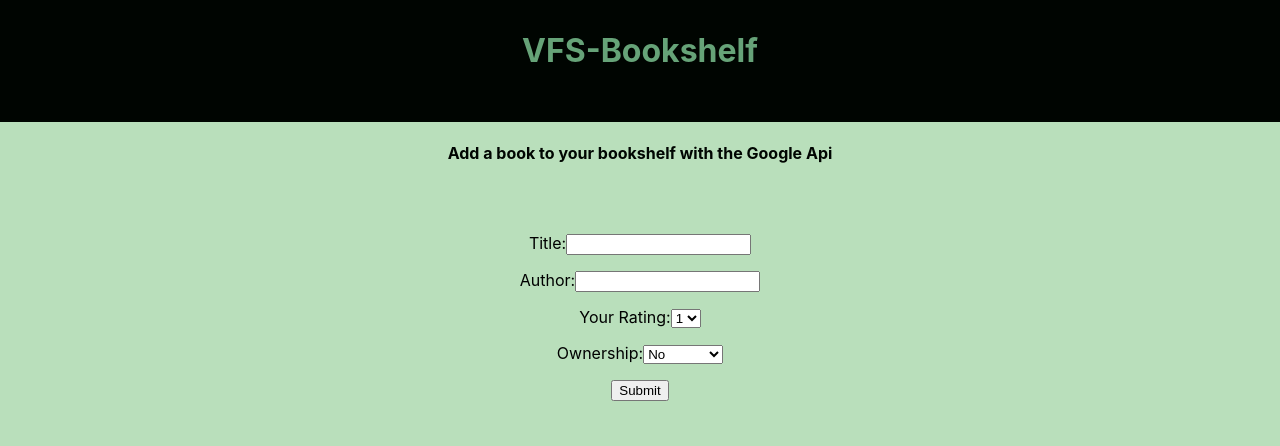
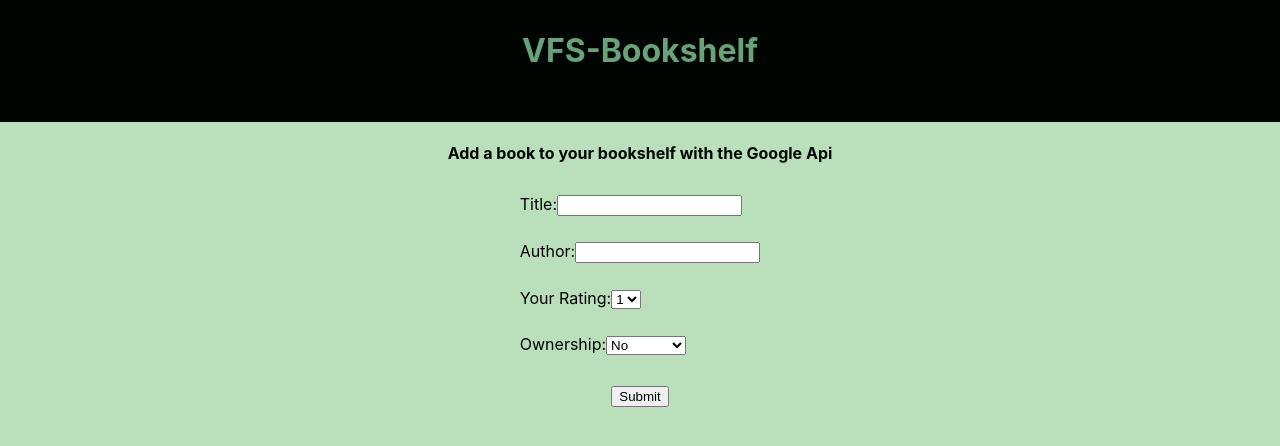
Before and after one commit to navillacreces/vfs-bookshelf, a React (Create React App) app: page /add in a window 1280 px wide. Shown: the top 446 px of the page. Built offline with nearby package versions, Linux system fonts and the light colour scheme; no server answers.

Commit message:
form align

```diff
--- a/src/components/AddBook.js
+++ b/src/components/AddBook.js
@@ -148,6 +148,7 @@
                 {this.state.zeroResult && <ValidationError className="zero-error" message={zeroResultsError}/>}
                 <div className="form-container">
                 <form id="myform" onSubmit={this.onSubmit}>
+                    <div className="form-container">
                 <div className="title-container">
                     <label>
                         Title:
@@ -192,6 +193,7 @@
                         </option>
                     </select>
                     </div>
+                    </div>
                     <button type="submit">Submit</button>
                 </form>
                 </div>
--- a/src/css/addBook.css
+++ b/src/css/addBook.css
@@ -5,7 +5,8 @@
 
 form {
     margin-top: 70px;
-    justify-content: center;
+   margin: auto;
+
 }
 
 .error,.zero-error{
@@ -21,3 +22,11 @@
 h4{
     color: #000501;
 }
+
+.form-container{
+    display: flex;
+    flex-direction: column;
+    justify-content: center;
+    align-items: flex-start;
+    margin-bottom: 15px;
+}
```
